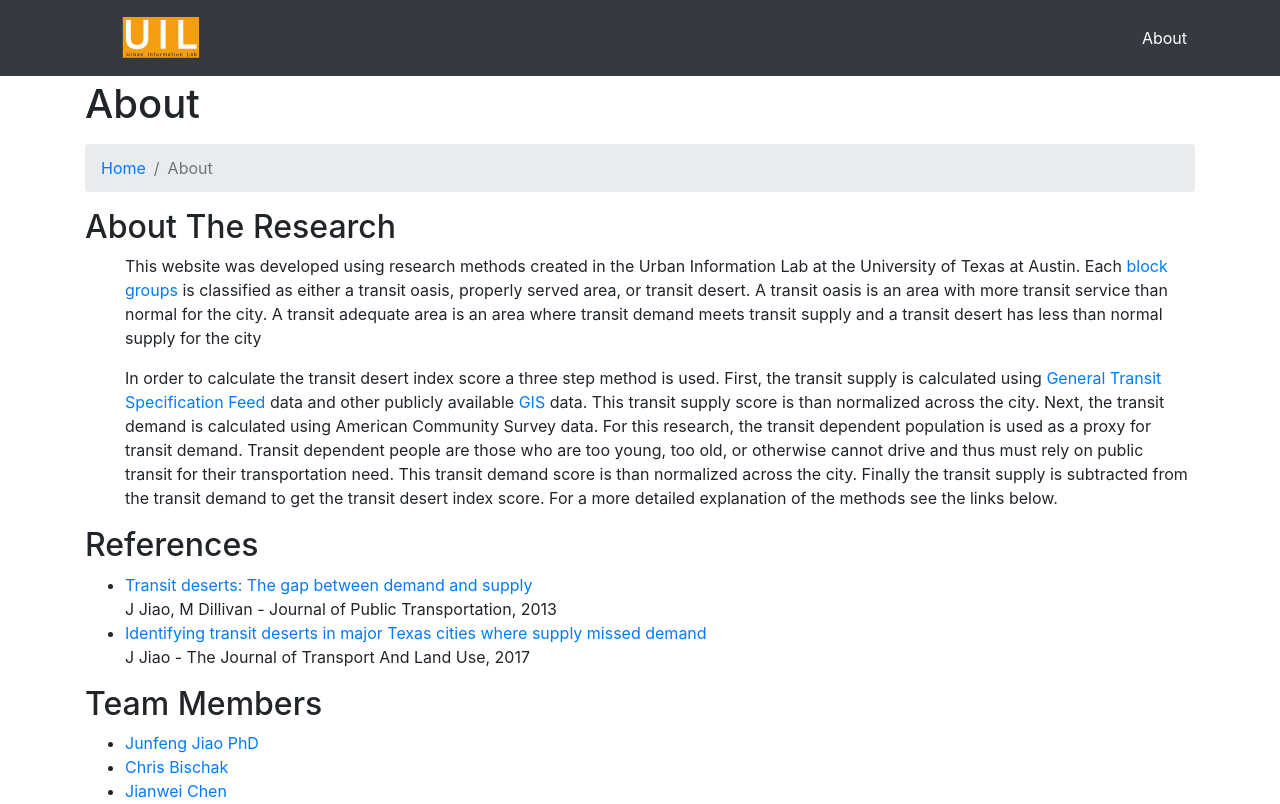
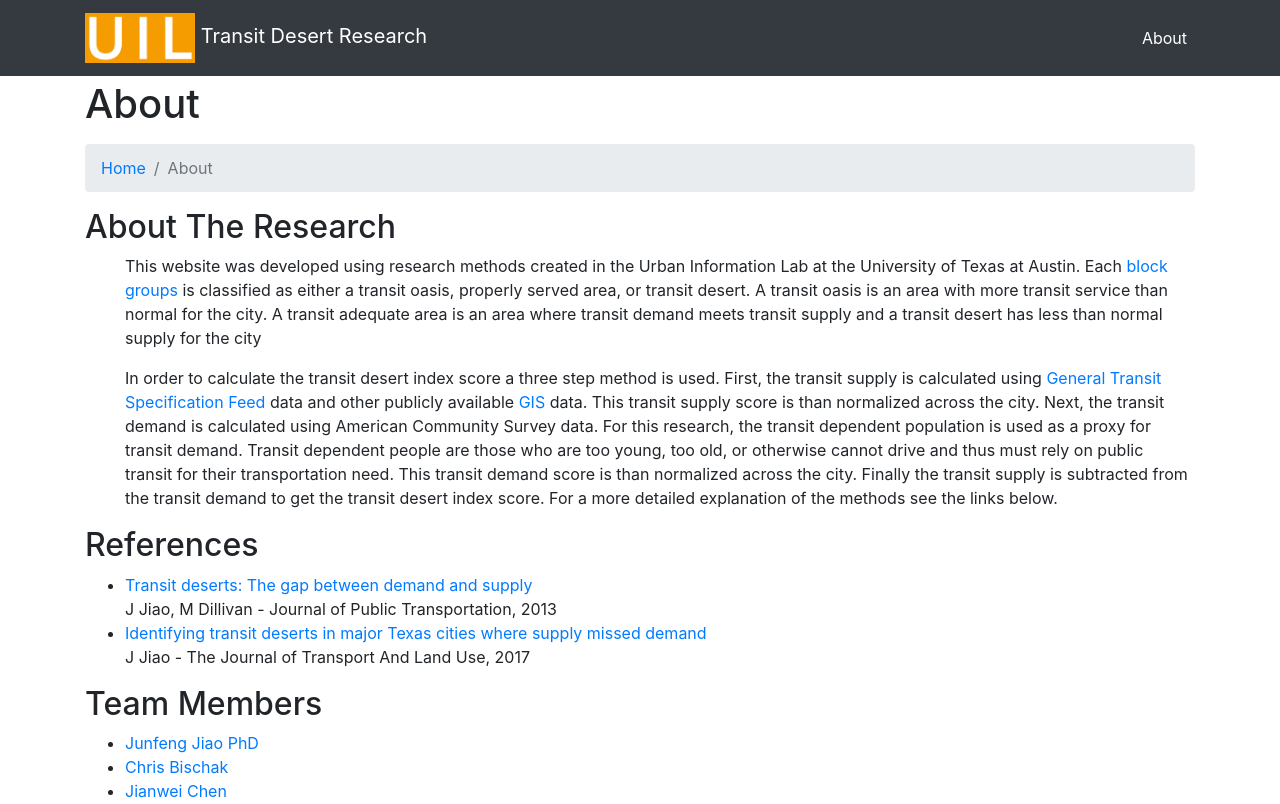
Before and after one commit to JianweiCxyz/UIL_webpages, a plain HTML site: page about.html in a window 1280 px wide. Shown: the top 804 px of the page. Drawn offline with Linux system fonts and the light colour scheme.

Commit message:
fix logo ratio

```diff
--- a/about.html
+++ b/about.html
@@ -33,7 +33,7 @@
   <nav class="navbar fixed-top navbar-expand-lg navbar-dark bg-dark fixed-top">
     <div class="container">
       <a class="navbar-brand" href="index.html">
-        <img src="UILlogo.svg" alt="" width="150" height="50">
+        <img src="UIL_Edited.png" alt="" width="110" height="50"> Transit Desert Research</a>
       </a>
       <button class="navbar-toggler navbar-toggler-right" type="button" data-toggle="collapse" data-target="#navbarResponsive"
         aria-controls="navbarResponsive" aria-expanded="false" aria-label="Toggle navigation">
```
Also changed, not shown: index.html (+1 -1 lines).
